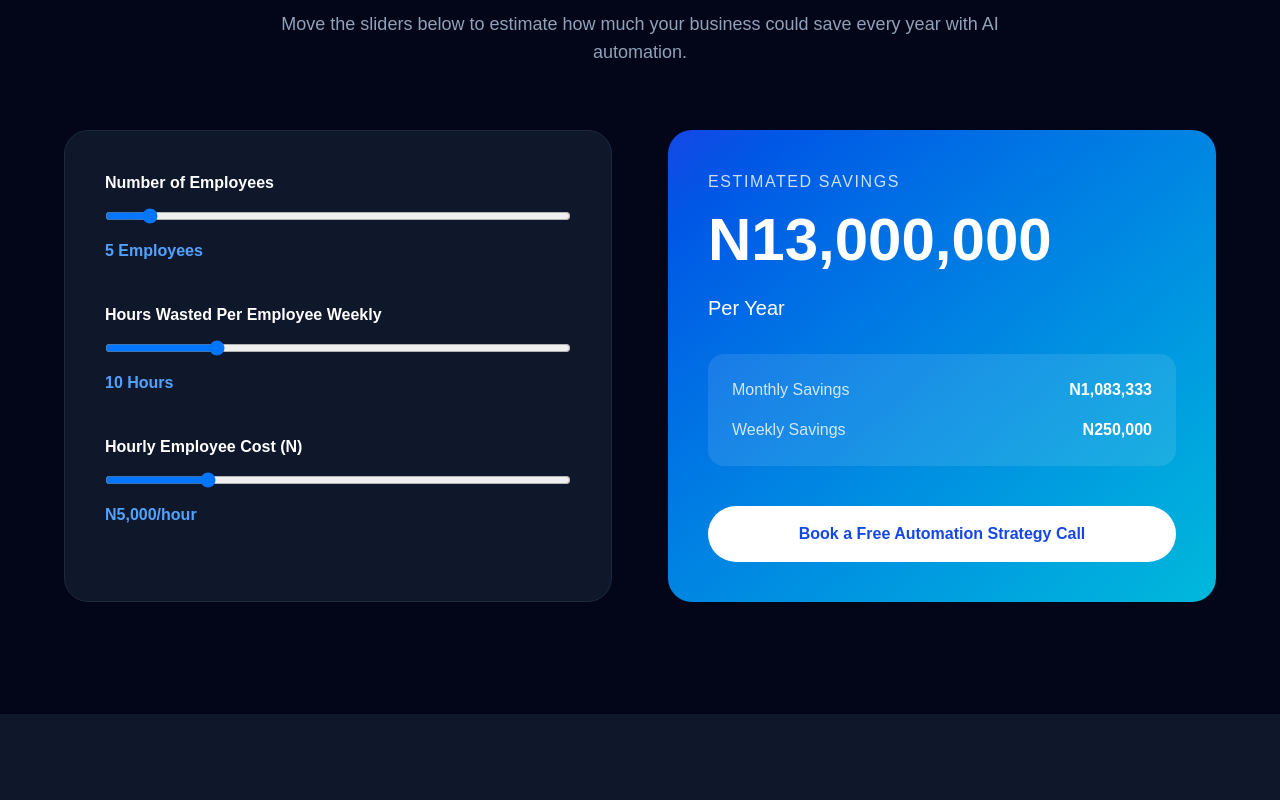
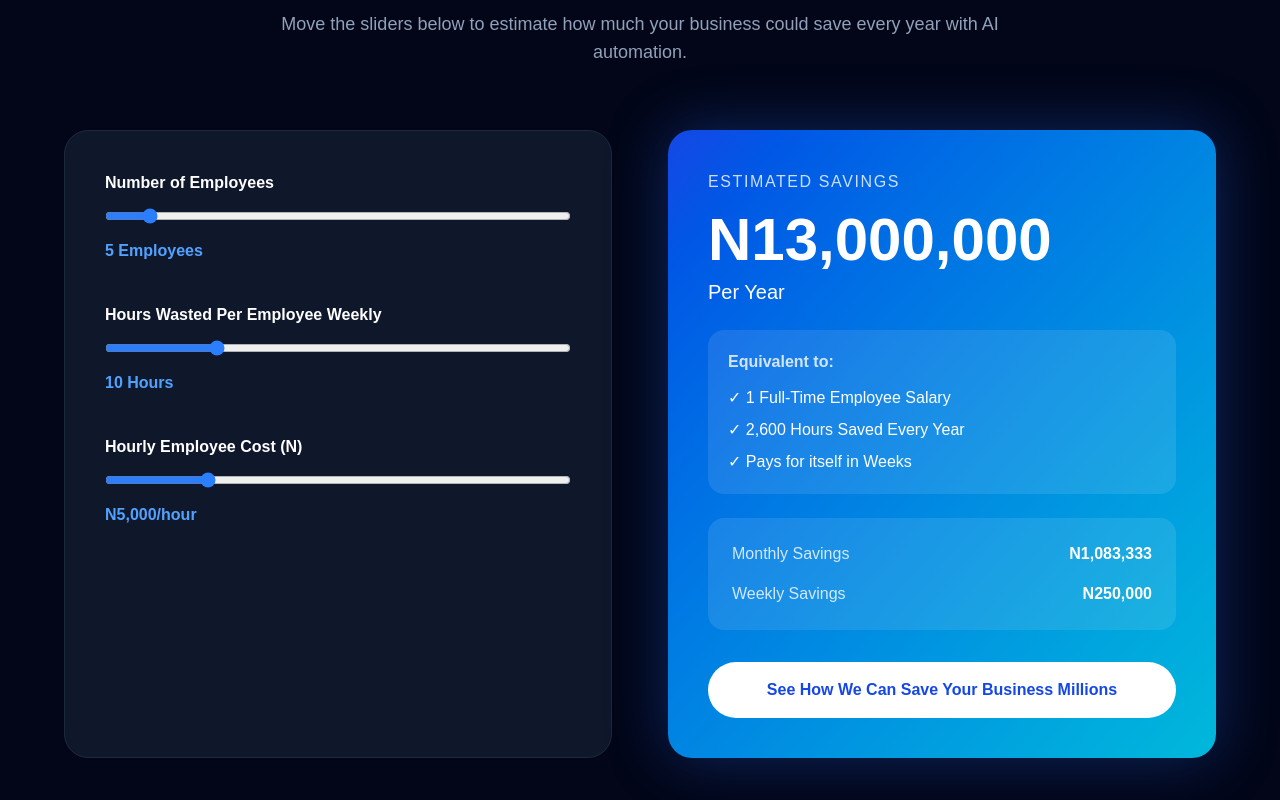
Before and after one commit to autoflowai365/autoflowai, a Next.js app: page / in a window 1280 px wide. Shown: the part 4460-5260 px from the top of the page. Built offline with nearby package versions, Linux system fonts and the light colour scheme.

Commit message:
ROI Calculator: animated numbers, equivalents, glow effect

```diff
--- a/app/components/ROI.tsx
+++ b/app/components/ROI.tsx
@@ -1,17 +1,38 @@
 "use client";
+import { useMemo, useState, useEffect, useRef } from "react";
 
-import { useMemo, useState } from "react";
+function useCountUp(target: number, duration = 800) {
+  const [value, setValue] = useState(target);
+  const prev = useRef(target);
+  useEffect(() => {
+    const start = prev.current;
+    const diff = target - start;
+    const steps = 30;
+    let step = 0;
+    const timer = setInterval(() => {
+      step++;
+      setValue(Math.round(start + (diff * step) / steps));
+      if (step >= steps) { clearInterval(timer); prev.current = target; }
+    }, duration / steps);
+    return () => clearInterval(timer);
+  }, [target, duration]);
+  return value;
+}
 
 export default function ROI() {
   const [employees, setEmployees] = useState(5);
   const [hours, setHours] = useState(10);
   const [hourlyRate, setHourlyRate] = useState(5000);
 
-  const yearlySavings = useMemo(() => {
-    return employees * hours * hourlyRate * 52;
-  }, [employees, hours, hourlyRate]);
+  const yearlySavings = useMemo(() => employees * hours * hourlyRate * 52, [employees, hours, hourlyRate]);
+  const monthlySavings = Math.round(yearlySavings / 12);
+  const weeklySavings = Math.round(yearlySavings / 52);
+  const fullTimeEquivalent = Math.round(yearlySavings / (hourlyRate * 40 * 52));
+  const hoursSaved = employees * hours * 52;
 
-  const monthlySavings = Math.round(yearlySavings / 12);
+  const animatedYearly = useCountUp(yearlySavings);
+  const animatedMonthly = useCountUp(monthlySavings);
+  const animatedWeekly = useCountUp(weeklySavings);
 
   return (
     <section className="py-28 bg-slate-950 px-6">
@@ -25,35 +46,45 @@ export default function ROI() {
           <div className="bg-slate-900 border border-slate-800 rounded-3xl p-10">
             <div className="mb-10">
               <label className="text-white font-semibold block mb-3">Number of Employees</label>
-              <input type="range" min="1" max="50" value={employees} onChange={(e)=>setEmployees(Number(e.target.value))} className="w-full" />
+              <input type="range" min="1" max="50" value={employees} onChange={(e)=>setEmployees(Number(e.target.value))} className="w-full accent-blue-500 cursor-pointer" />
               <div className="text-blue-400 mt-2 font-bold">{employees} Employees</div>
             </div>
             <div className="mb-10">
               <label className="text-white font-semibold block mb-3">Hours Wasted Per Employee Weekly</label>
-              <input type="range" min="1" max="40" value={hours} onChange={(e)=>setHours(Number(e.target.value))} className="w-full" />
+              <input type="range" min="1" max="40" value={hours} onChange={(e)=>setHours(Number(e.target.value))} className="w-full accent-blue-500 cursor-pointer" />
               <div className="text-blue-400 mt-2 font-bold">{hours} Hours</div>
             </div>
             <div>
               <label className="text-white font-semibold block mb-3">Hourly Employee Cost (N)</label>
-              <input type="range" min="1000" max="20000" step="500" value={hourlyRate} onChange={(e)=>setHourlyRate(Number(e.target.value))} className="w-full" />
+              <input type="range" min="1000" max="20000" step="500" value={hourlyRate} onChange={(e)=>setHourlyRate(Number(e.target.value))} className="w-full accent-blue-500 cursor-pointer" />
               <div className="text-blue-400 mt-2 font-bold">N{hourlyRate.toLocaleString()}/hour</div>
             </div>
           </div>
-          <div className="bg-gradient-to-br from-blue-700 to-cyan-500 rounded-3xl p-10 flex flex-col justify-center">
+          <div className="bg-gradient-to-br from-blue-700 to-cyan-500 rounded-3xl p-10 flex flex-col justify-center shadow-[0_0_60px_rgba(37,99,235,0.35)]">
             <div className="text-white/80 uppercase tracking-widest mb-4">Estimated Savings</div>
-            <div className="text-6xl font-black text-white mb-6">N{yearlySavings.toLocaleString()}</div>
-            <div className="text-white text-xl mb-8">Per Year</div>
-            <div className="bg-white/10 rounded-2xl p-6">
+            <div className="text-6xl font-black text-white mb-2">N{animatedYearly.toLocaleString()}</div>
+            <div className="text-white text-xl mb-6">Per Year</div>
+            <div className="bg-white/10 rounded-2xl p-5 mb-6">
+              <p className="text-white/80 font-semibold mb-3">Equivalent to:</p>
+              <ul className="space-y-2 text-white">
+                <li>✓ {fullTimeEquivalent > 0 ? fullTimeEquivalent : 1} Full-Time Employee{fullTimeEquivalent > 1 ? "s" : ""} Salary</li>
+                <li>✓ {hoursSaved.toLocaleString()} Hours Saved Every Year</li>
+                <li>✓ Pays for itself in Weeks</li>
+              </ul>
+            </div>
+            <div className="bg-white/10 rounded-2xl p-6 mb-8">
               <div className="flex justify-between mb-4">
                 <span className="text-white/80">Monthly Savings</span>
-                <span className="font-bold text-white">N{monthlySavings.toLocaleString()}</span>
+                <span className="font-bold text-white">N{animatedMonthly.toLocaleString()}</span>
               </div>
               <div className="flex justify-between">
                 <span className="text-white/80">Weekly Savings</span>
-                <span className="font-bold text-white">N{Math.round(yearlySavings/52).toLocaleString()}</span>
+                <span className="font-bold text-white">N{animatedWeekly.toLocaleString()}</span>
               </div>
             </div>
-            <button className="mt-10 bg-white text-blue-700 font-bold rounded-full py-4 hover:scale-105 transition">Book a Free Automation Strategy Call</button>
+            <button className="bg-white text-blue-700 font-bold rounded-full py-4 hover:scale-105 transition">
+              See How We Can Save Your Business Millions
+            </button>
           </div>
         </div>
       </div>
```
